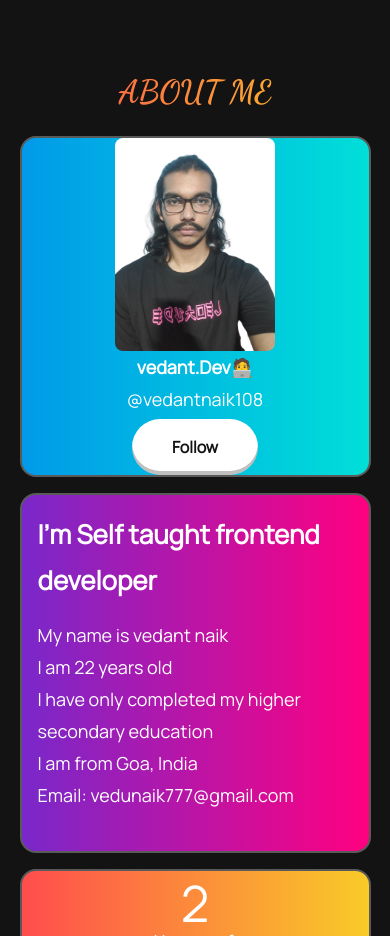
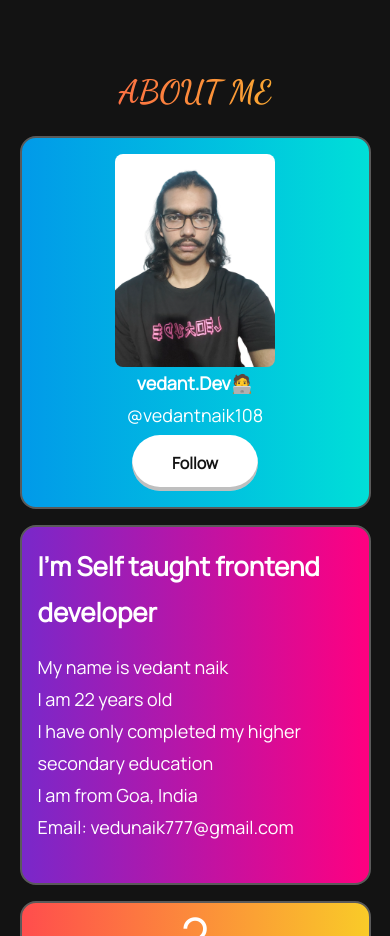
Before and after one commit to vedantnaik1008/Nextportfolio, a Next.js app: page / in a window 390 px wide. Shown: the part 2460-3396 px from the top of the page. Built offline with nearby package versions, Linux system fonts and the light colour scheme.

Commit message:
made changes to grid in about

```diff
--- a/Components/About.tsx
+++ b/Components/About.tsx
@@ -20,15 +20,15 @@ const About = () => {
 
     return (
         <section className='py-24 ' id='about'>
-            <div className='w-[90%] mx-auto relative lg:w-[70%]'>
+            <div className='w-[90%] mx-auto relative xl:w-[70%]'>
                 <h2
                     className={`${dancingScript.className} h2 leading-tight text-center text-clip text-transparent bg-clip-text bg-gradient-to-r from-[#ff4d4d] to-[#f9cb28]`}>
                     About me
                 </h2>
                 <motion.div
                     {...animationProps}
-                    className='grid gap-4 grid-cols-1 md:grid-cols-3 md:grid-rows-3 md:gap-10 relative z-[2]'>
-                    <div className='bg-gradient-to-r from-[#019ae9] to-[#00dfd8] hover:bg-gradient-to-l from-[#019ae9] to-[#00dfd8] transition-all ease-in-out duration-300 md:col-span-1 md:row-span-2 border-2 border-[#5a5a5a] rounded-2xl overflow-hidden'>
+                    className='grid gap-4 grid-cols-1  md:grid-cols-3 md:grid-rows-2 xl:grid-rows-3 md:gap-4 lg:gap-6 xl:gap-10 relative z-[2]'>
+                    <div className='bg-gradient-to-r from-[#019ae9] to-[#00dfd8] hover:bg-gradient-to-l  transition-all ease-in-out duration-300 md:col-span-1 lg:row-span-1 xl:row-span-2 border-2 border-[#5a5a5a] rounded-2xl overflow-hidden p-4 xl:p-0'>
                         <div className='flex flex-col justify-center items-center w-40 h-full mx-auto text-center'>
                             <Image
                                 width={100}
@@ -58,7 +58,7 @@ const About = () => {
                         </div>
                     </div>
 
-                    <div className='bg-gradient-to-r from-[#7928ca] to-[#ff0080] hover:bg-gradient-to-l from-[#7928ca] to-[#ff0080] transition-all ease-in-out duration-300 md:col-span-2 w-full border-2 border-[#5a5a5a] rounded-2xl p-4  '>
+                    <div className='bg-gradient-to-r from-[#7928ca] to-[#ff0080] hover:bg-gradient-to-l transition-all ease-in-out duration-300 md:col-span-2  w-full border-2 border-[#5a5a5a] rounded-2xl p-4  '>
                         <h3 className='h3 lg:text-[35px] mb-4 text-white'>
                             I&apos;m Self taught frontend developer
                         </h3>
@@ -71,7 +71,7 @@ const About = () => {
                         </p>
                     </div>
 
-                    <div className='bg-gradient-to-r from-[#ff4d4d] to-[#f9cb28] hover:bg-gradient-to-l from-[#ff4d4d] to-[#f9cb28] transition-all ease-in-out duration-300  border-2 border-[#5a5a5a] rounded-2xl p-4   w-full h-full place-content-center'>
+                    <div className='bg-gradient-to-r from-[#ff4d4d] to-[#f9cb28] hover:bg-gradient-to-l  transition-all ease-in-out duration-300  border-2 border-[#5a5a5a] rounded-2xl p-4   w-full h-full place-content-center'>
                         <div className='text-[50px] font-tertiary text-white text-center mb-2'>
                             2
                         </div>
@@ -84,7 +84,7 @@ const About = () => {
                         </div>
                     </div>
 
-                    <div className='bg-gradient-to-r from-[#019ae9] to-[#00dfd8] hover:bg-gradient-to-l from-[#019ae9] to-[#00dfd8] transition-all ease-in-out duration-300 md:row-span-2 border-2 border-[#5a5a5a] rounded-2xl p-4   w-full h-full  place-content-center'>
+                    <div className='bg-gradient-to-r from-[#019ae9] to-[#00dfd8] hover:bg-gradient-to-l  transition-all ease-in-out duration-300 md:row-span-1 xl:row-span-2 border-2 border-[#5a5a5a] rounded-2xl p-4   w-full h-full  place-content-center'>
                         <div className='text-[50px] font-tertiary text-center text-white mb-2'>
                             1
                         </div>
@@ -96,7 +96,7 @@ const About = () => {
                         </div>
                     </div>
 
-                    <div className='bg-gradient-to-r from-[#7928ca] to-[#ff0080] hover:bg-gradient-to-l from-[#7928ca] to-[#ff0080] transition-all ease-in-out duration-300 md:col-span-2  border-2 border-[#5a5a5a] rounded-2xl p-4   w-full h-full  place-content-center'>
+                    <div className='bg-gradient-to-r from-[#7928ca] to-[#ff0080] hover:bg-gradient-to-l  transition-all ease-in-out duration-300 md:col-span-1 xl:col-span-2  border-2 border-[#5a5a5a] rounded-2xl p-4   w-full h-full  place-content-center'>
                         <div className='text-[50px] font-tertiary text-center text-white mb-2'>
                             50
                             <span className='text-[40px]'>+</span>
--- a/tailwind.config.ts
+++ b/tailwind.config.ts
@@ -19,7 +19,8 @@ const config: Config = {
             mdlg: '959px',
             lg: '960px',
             lgmd: '1024px',
-            xl: '1200px'
+            xl: '1200px',
+            xxl: '1400px'
         },
         extend: {
             colors: {
```
